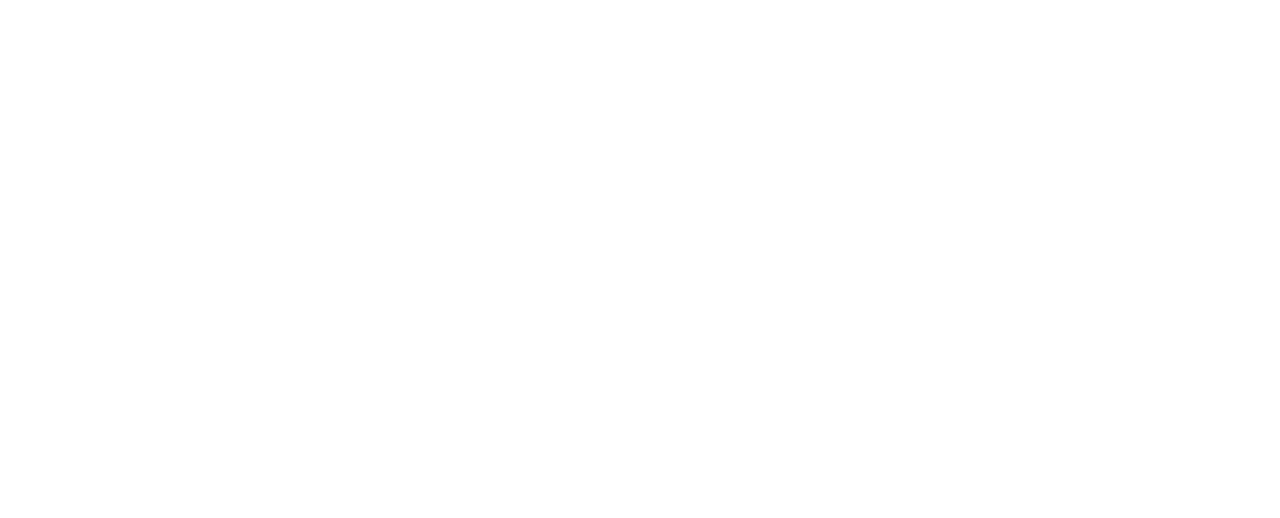
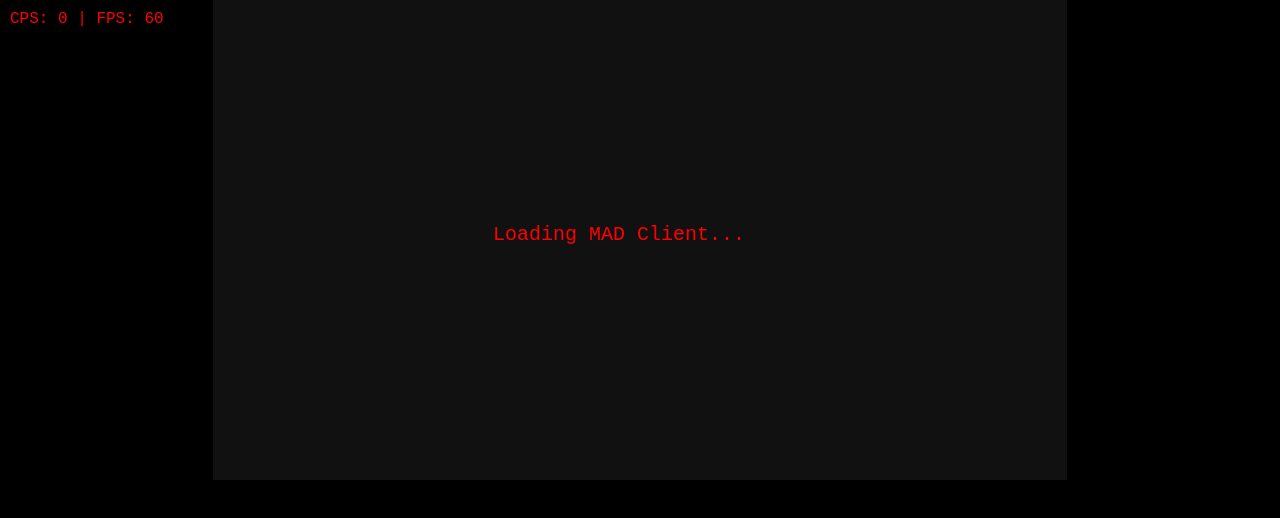
Before and after one commit to nonstopcutz/Mad-client, a plain HTML site: page index.html in a window 1280 px wide. Drawn offline with Linux system fonts and the light colour scheme.

Commit message:
index.html

```diff
--- a/index.html
+++ b/index.html
@@ -1 +1,56 @@
-<!-- Placeholder: MAD Client FULL version will be embedded here with Eaglercraft 1.8.8 engine -->
+<!DOCTYPE html>
+<html>
+<head>
+  <meta charset="UTF-8">
+  <title>MAD Client</title>
+  <link rel="icon" href="https://i.imgur.com/Q56sYMN.png" type="image/png">
+  <style>
+    html, body {
+      margin: 0;
+      height: 100%;
+      background: #000;
+    }
+    canvas { display: block; margin: 0 auto; background: #111; }
+    #hud {
+      position: absolute;
+      top: 10px;
+      left: 10px;
+      color: red;
+      font-family: monospace;
+      font-size: 16px;
+    }
+  </style>
+</head>
+<body>
+  <canvas id="gameCanvas" width="854" height="480"></canvas>
+  <div id="hud">CPS: 0 | FPS: 0</div>
+  <script>
+    let cps = 0, fps = 0, clicks = 0;
+    let lastFrame = performance.now();
+
+    // FPS simulation
+    function trackFPS() {
+      const now = performance.now();
+      fps = Math.round(1000 / (now - lastFrame));
+      lastFrame = now;
+      requestAnimationFrame(trackFPS);
+    }
+    trackFPS();
+
+    // Mouse click tracking
+    document.addEventListener("mousedown", () => clicks++);
+
+    // CPS + FPS updater
+    setInterval(() => {
+      document.getElementById("hud").textContent = `CPS: ${clicks} | FPS: ${fps}`;
+      clicks = 0;
+    }, 1000);
+
+    // Show loading text
+    const ctx = document.getElementById("gameCanvas").getContext("2d");
+    ctx.fillStyle = "#f00";
+    ctx.font = "20px monospace";
+    ctx.fillText("Loading MAD Client...", 280, 240);
+  </script>
+</body>
+</html>
```
